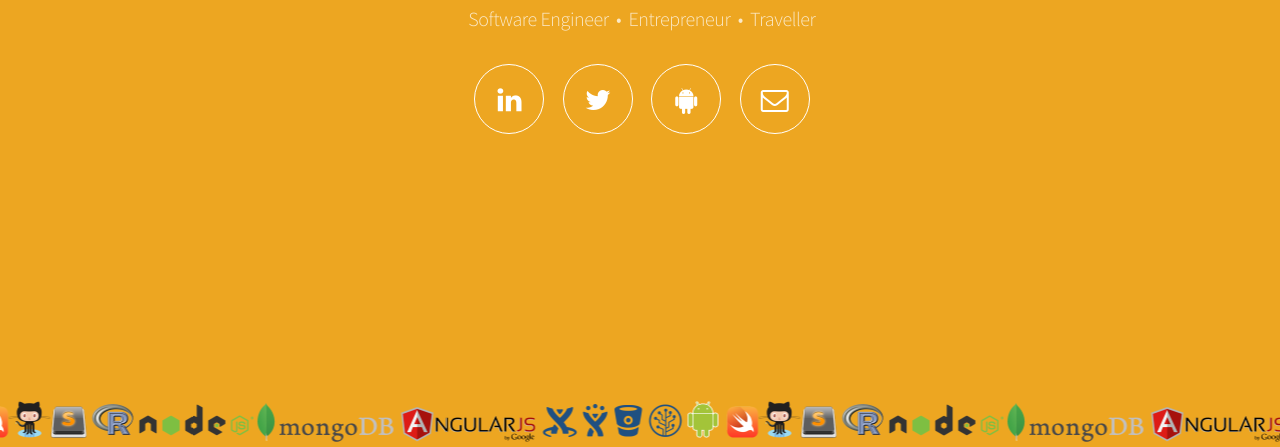
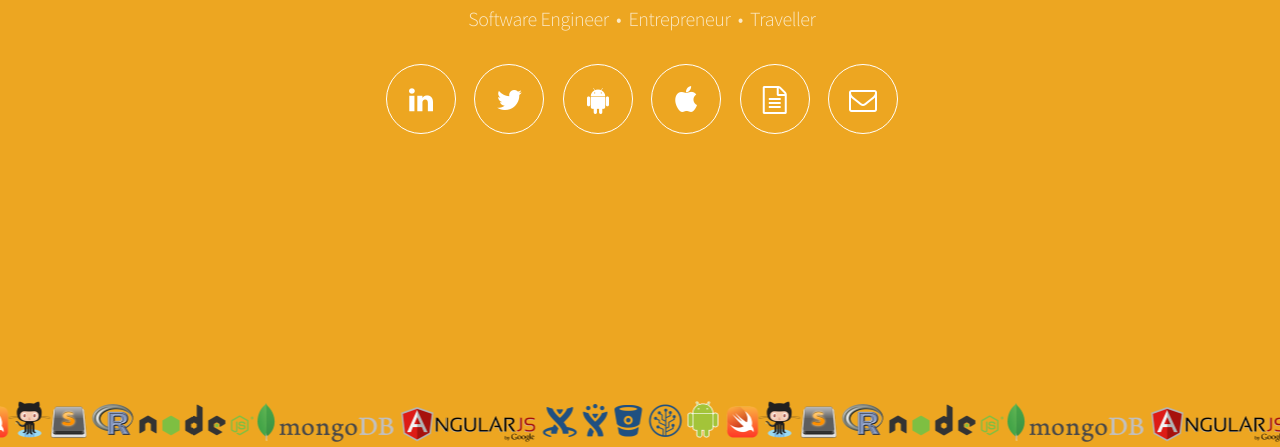
Before and after one commit to gonzovilla/gonzovilla.github.io, a plain HTML site: page index.html in a window 1280 px wide. Shown: the part 353-800 px from the top of the page. Drawn offline with Linux system fonts and the light colour scheme.

Commit message:
Added CV and iOS portfolio

```diff
--- a/index.html
+++ b/index.html
@@ -43,6 +43,8 @@
 								<li><a href="https://www.linkedin.com/pub/alberto-gonz%C3%A1lez-villalba/28/6b9/545" class="icon fa-linkedin" target="_blank"><span class="label">LinkedIn</span></a></li>
 								<li><a href="https://twitter.com/agvillalba" class="icon fa-twitter" target="_blank"><span class="label">Twitter</span></a></li>
 								<li><a href="https://play.google.com/store/search?q=pub%3ACyclOps%20Development" class="icon fa-android" target="_blank"><span class="label">Google Play</span></a></li>
+								<li><a href="http://www.aicu-labs.com/portfolio/youx/" class="icon fa-apple" target="_blank"><span class="label">iOS</span></a></li>
+								<li><a href="resources/CV_Alberto_Gonzalez.pdf" class="icon fa-file-text-o" target="_blank"><span class="label">CV</span></a></li>
 								<!-- <li><a href="https://github.com/gonzovilla" class="icon fa-github" target="_blank"><span class="label">Github</span></a></li> -->
 								<li><a href="mailto:gonzovilla89@gmail.com" class="icon fa-envelope-o" target="_top"><span class="label">Email</span></a></li>
 							</ul>
```
Also changed, not shown: 1 other file.
